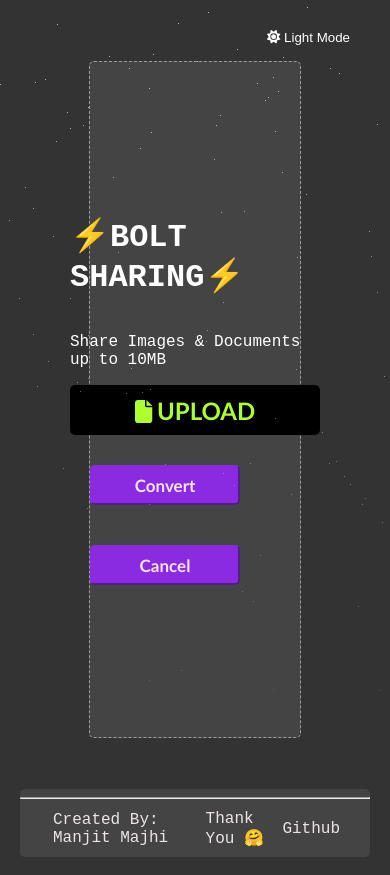
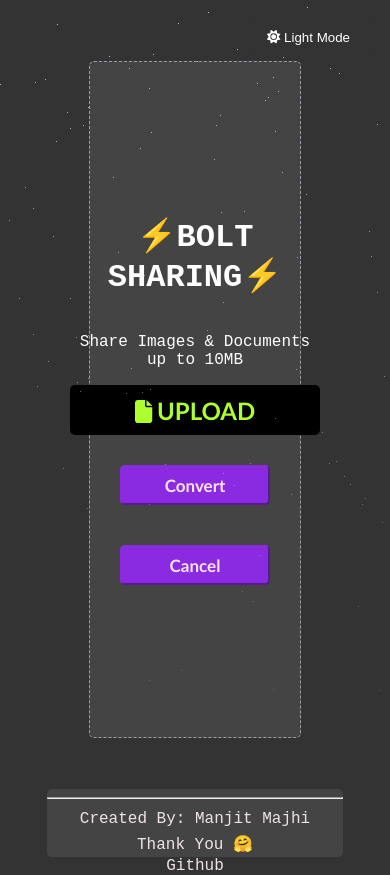
Before and after one commit to manjit-hub/bolt-share, a React (Vite) app in the folder Frontend/: page / in a window 390 px wide. Built offline with nearby package versions, Linux system fonts and the light colour scheme.

Commit message:
added mobile responsive

```diff
--- a/Frontend/src/App.css
+++ b/Frontend/src/App.css
@@ -135,3 +135,23 @@ body.light .theme-toggle:hover {
   text-decoration: underline;
   color: rgb(253, 224, 6);
 }
+
+@media screen and (max-width: 1080px) {
+  .app-container {
+    flex-direction: column;
+    align-items: center;
+  }
+
+  .display-upload {
+    flex-direction: column;
+    align-items: center;
+    text-align: center;
+    padding: 20px;
+  }
+
+  .footer-content {
+    flex-direction: column;
+    align-items: center;
+    text-align: center;
+  }
+}
--- a/Frontend/src/DisplayUpload.css
+++ b/Frontend/src/DisplayUpload.css
@@ -89,3 +89,23 @@ textarea {
   border: unset;
   cursor: pointer;
 }
+
+@media screen and (max-width: 1080px) {
+  .app-container {
+    flex-direction: column;
+    align-items: center;
+  }
+
+  .display-upload {
+    flex-direction: column;
+    align-items: center;
+    text-align: center;
+    padding: 20px;
+  }
+
+  .footer-content {
+    flex-direction: column;
+    align-items: center;
+    text-align: center;
+  }
+}
```
